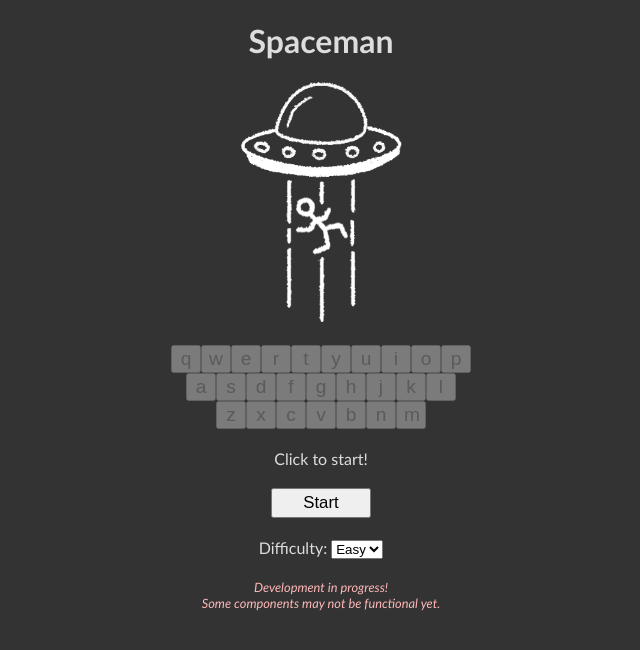
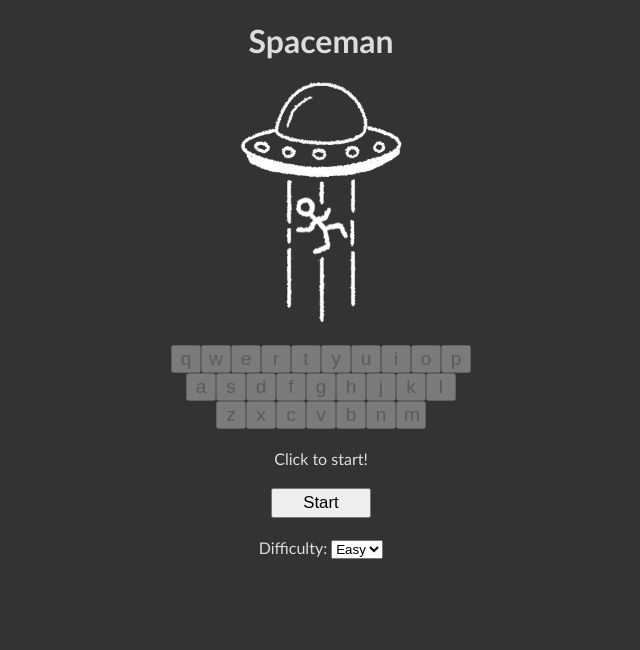
Before and after one commit to tomasz-rebas/react-spaceman, a React (Create React App) app: page / in a window 1280 px wide. Shown: the top 650 px of the page, without its empty margins (319-959 px from the left). Built offline with nearby package versions, Linux system fonts and the light colour scheme.

Commit message:
Update footer

```diff
--- a/src/components/App.js
+++ b/src/components/App.js
@@ -152,9 +152,9 @@ export default function App() {
                 setDrawingStageList={setDrawingStageList}
             />
             <footer>
-                <i>Development in progress!</i>
+                {/* <i>Development in progress!</i>
                 <br/>
-                <i>Some components may not be functional yet.</i>
+                <i>Some components may not be functional yet.</i> */}
             </footer>
         </div>
     );
```
